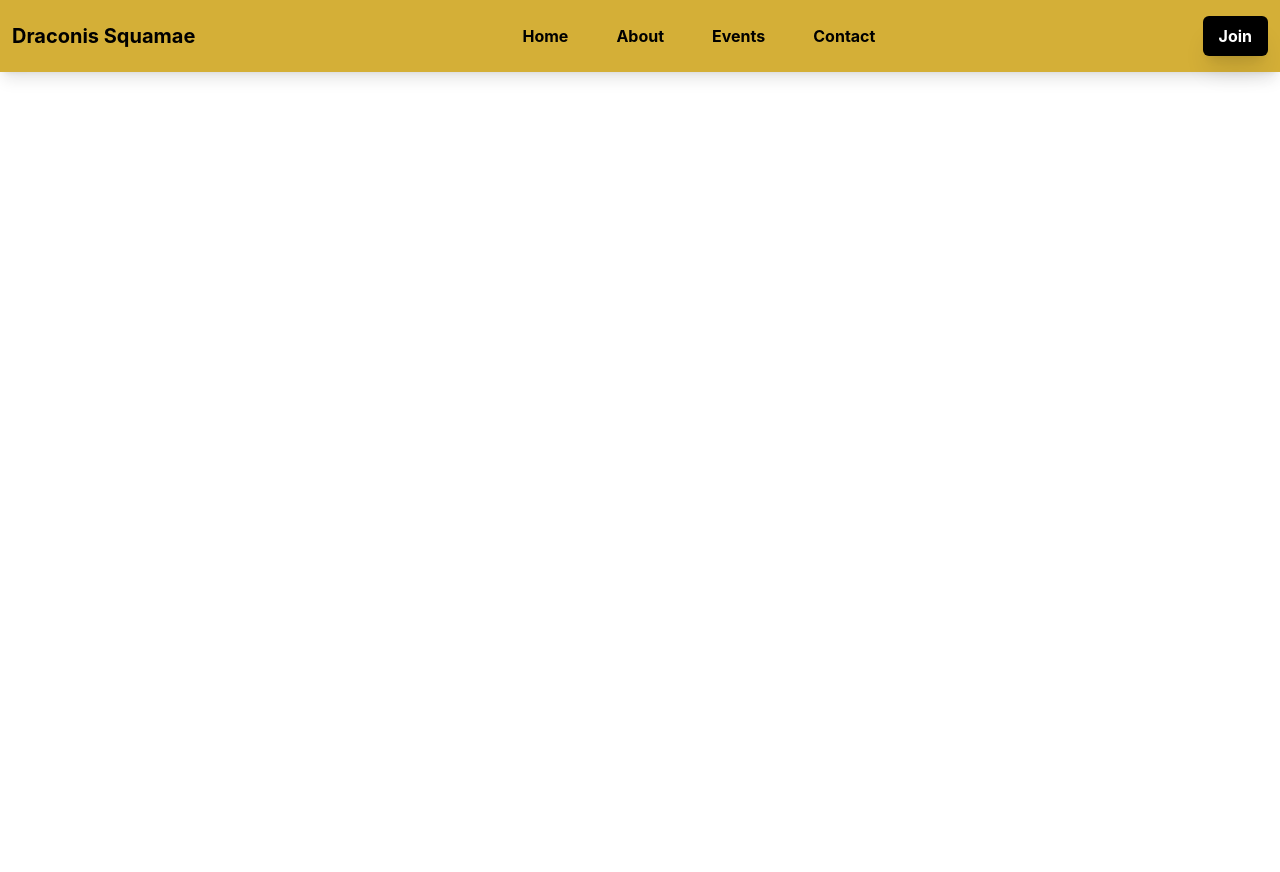
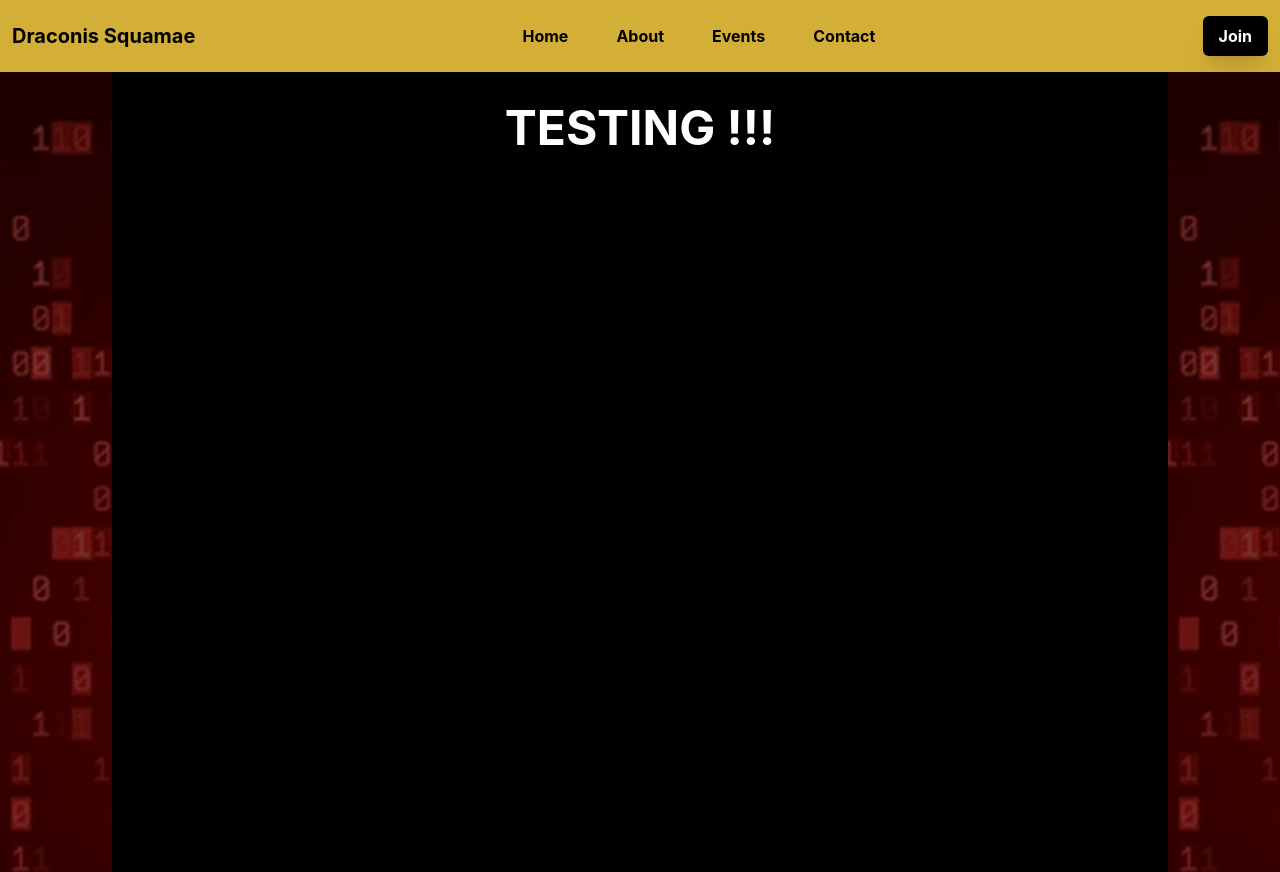
Before and after one commit to danyabaron/Club-Website-Testing, a React (Vite) app: page /level3 in a window 1280 px wide. Before the commit the page ends 800 px from the top, so only its background shows below. Built offline with nearby package versions, Linux system fonts and the light colour scheme.

Commit message:
added basic structure for level 3 page

```diff
--- a/src/App.jsx
+++ b/src/App.jsx
@@ -6,6 +6,7 @@ import Events from "./Components/Events";
 import Contact from "./Components/Contact";
 import Login from "./Components/Login";
 import MembersOnly from "./Components/MembersOnly";
+import Level3Deep from "./Components/Level3Deep";
 
 function App() {
   return (
@@ -18,6 +19,8 @@ function App() {
         <Route path="/contact" element={<Contact />} />
         <Route path="/login" element={<Login />} />
         <Route path="/level2" element={<MembersOnly />} />
+        <Route path="/level3" element={<Level3Deep />} />
+
 
       </Routes>
     </Router>
--- /dev/null
+++ b/src/Components/Level3Deep.jsx
@@ -0,0 +1,51 @@
+import React from "react";
+import Footer from "./Footer";
+import RedCode from "../assets/level3-redcode.png";
+
+
+const Level3Deep = () => {
+
+
+
+
+
+  return (
+    <div className="w-full overflow-y-auto relative min-h-screen bg-black scroll-smooth">
+
+
+        {/* left side border image */}
+        <div className="w-fit h-full absolute left-0 top-0 ">
+            <img src={RedCode} alt="Red Code" className="w-28 opacity-80 h-full object-cover"/>
+        </div>
+
+        {/* right side border image */}
+        <div className="w-fit h-full absolute right-0 top-0 z-10">
+            <img src={RedCode} alt="Red Code" className="w-28 opacity-80 h-full object-cover"/>
+        </div>
+
+
+
+
+
+        {/* Hero Section */}
+        <section className="relative w-full h-screen flex flex-col justify-start items-center px-8">
+
+          {/* Content */}
+          <div className="relative z-10 bg-black p-8 rounded-lg">
+            <h1 className="text-5xl font-bold text-white ">
+              TESTING !!!
+            </h1>
+
+          </div>
+        </section>
+
+
+
+        {/* Footer */}
+        {/* <Footer /> */}
+
+    </div>
+  );
+};
+
+export default Level3Deep;
--- a/tailwind.config.js
+++ b/tailwind.config.js
@@ -12,6 +12,7 @@ export default {
         'gold': '#d4af37',
         'black': '#000000',
         'white': '#FFFFFF',
+        'red': '#F80E0E',
       }
     },
   },
```
Also changed, not shown: src/assets/level3-redcode.png (added).
